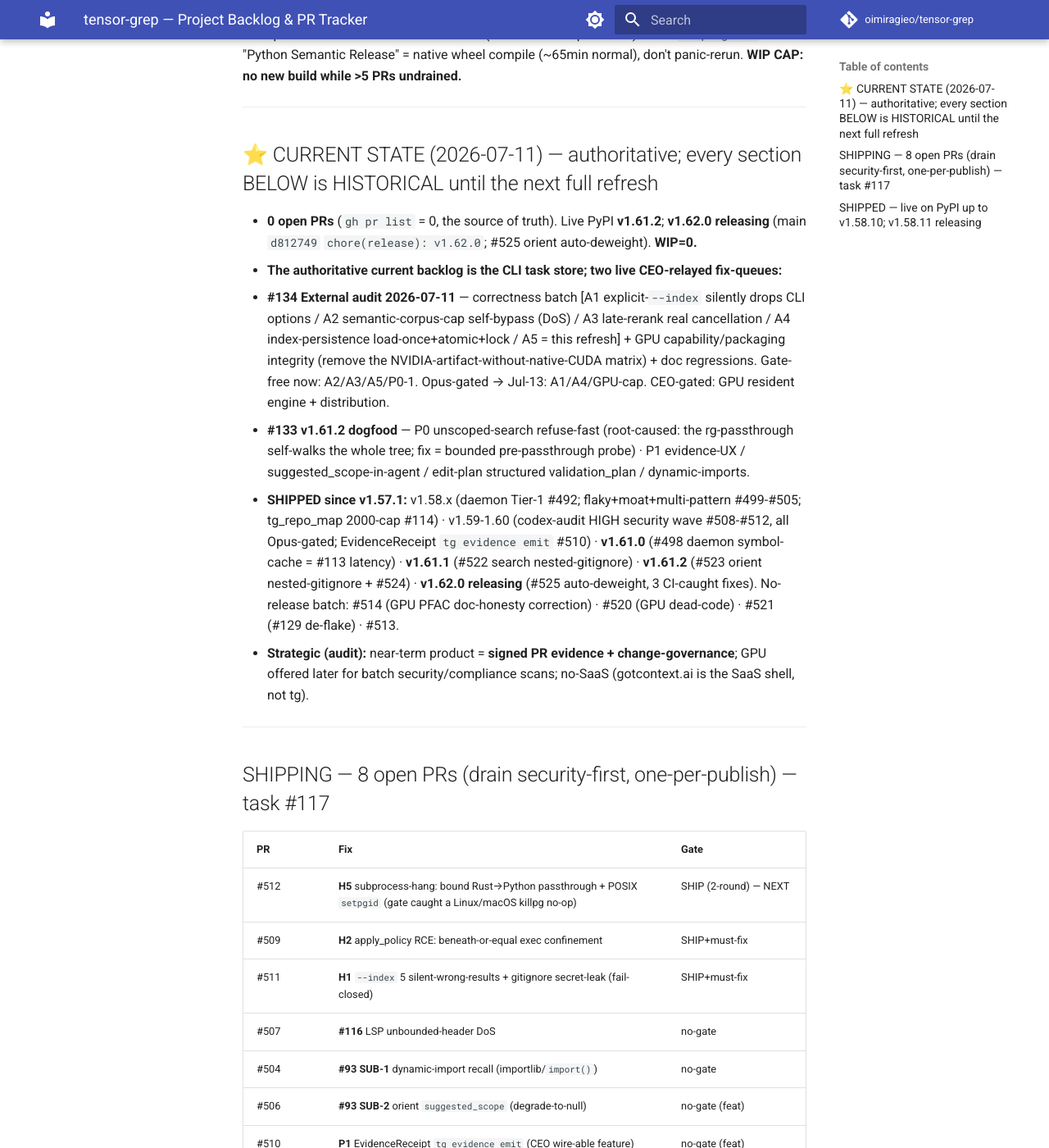
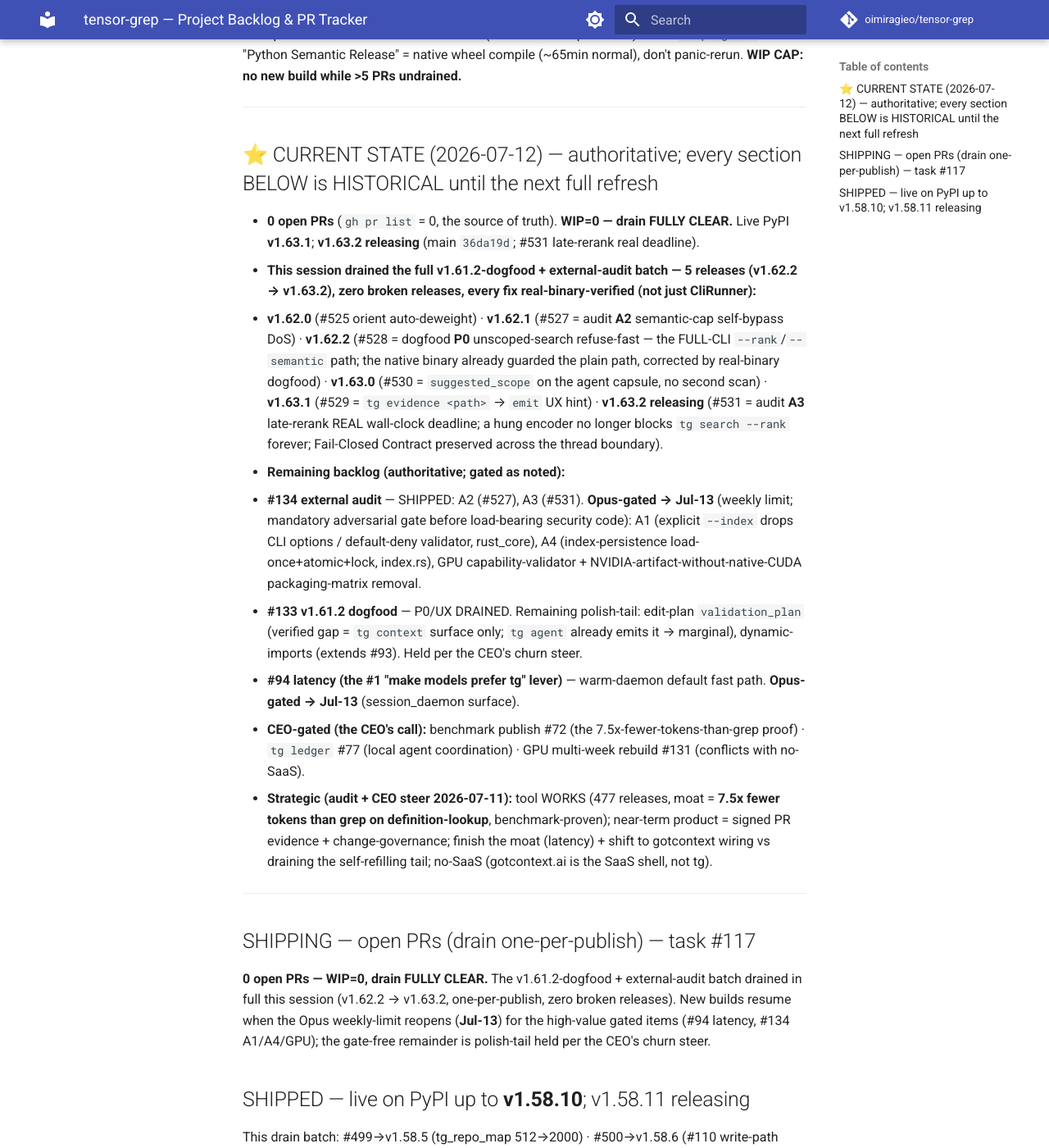
Before and after one commit to oimiragieo/tensor-grep, an MkDocs documentation site: the page built from docs/BACKLOG.md, in a window 1280 px wide and 1400 px high, scrolled down 682 px. Shown: the whole window at 82% size. Built offline with MkDocs 1.6.1 and Material for MkDocs 9.7.7, drawn with Linux system fonts in a browser that asks for light colours; comment, search, counter and statistics services are not loaded; some of the changed text lies outside the part shown.

Commit message:
docs(backlog): refresh canonical ledger to v1.63.2 (WIP=0, drain clear) (#532)

```diff
--- a/docs/BACKLOG.md
+++ b/docs/BACKLOG.md
@@ -23,31 +23,23 @@ wheel compile (~65min normal), don't panic-rerun. **WIP CAP: no new build while
 
 ---
 
-## ⭐ CURRENT STATE (2026-07-11) — authoritative; every section BELOW is HISTORICAL until the next full refresh
+## ⭐ CURRENT STATE (2026-07-12) — authoritative; every section BELOW is HISTORICAL until the next full refresh
 
-- **0 open PRs** (`gh pr list` = 0, the source of truth). Live PyPI **v1.61.2**; **v1.62.0 releasing** (main `d812749` `chore(release): v1.62.0`; #525 orient auto-deweight). **WIP=0.**
-- **The authoritative current backlog is the CLI task store; two live CEO-relayed fix-queues:**
-  - **#134 External audit 2026-07-11** — correctness batch [A1 explicit-`--index` silently drops CLI options / A2 semantic-corpus-cap self-bypass (DoS) / A3 late-rerank real cancellation / A4 index-persistence load-once+atomic+lock / A5 = this refresh] + GPU capability/packaging integrity (remove the NVIDIA-artifact-without-native-CUDA matrix) + doc regressions. Gate-free now: A2/A3/A5/P0-1. Opus-gated → Jul-13: A1/A4/GPU-cap. CEO-gated: GPU resident engine + distribution.
-  - **#133 v1.61.2 dogfood** — P0 unscoped-search refuse-fast (root-caused: the rg-passthrough self-walks the whole tree; fix = bounded pre-passthrough probe) · P1 evidence-UX / suggested_scope-in-agent / edit-plan structured validation_plan / dynamic-imports.
-- **SHIPPED since v1.57.1:** v1.58.x (daemon Tier-1 #492; flaky+moat+multi-pattern #499-#505; tg_repo_map 2000-cap #114) · v1.59-1.60 (codex-audit HIGH security wave #508-#512, all Opus-gated; EvidenceReceipt `tg evidence emit` #510) · **v1.61.0** (#498 daemon symbol-cache = #113 latency) · **v1.61.1** (#522 search nested-gitignore) · **v1.61.2** (#523 orient nested-gitignore + #524) · **v1.62.0 releasing** (#525 auto-deweight, 3 CI-caught fixes). No-release batch: #514 (GPU PFAC doc-honesty correction) · #520 (GPU dead-code) · #521 (#129 de-flake) · #513.
-- **Strategic (audit):** near-term product = **signed PR evidence + change-governance**; GPU offered later for batch security/compliance scans; no-SaaS (gotcontext.ai is the SaaS shell, not tg).
+- **0 open PRs** (`gh pr list` = 0, the source of truth). **WIP=0 — drain FULLY CLEAR.** Live PyPI **v1.63.1**; **v1.63.2 releasing** (main `36da19d`; #531 late-rerank real deadline).
+- **This session drained the full v1.61.2-dogfood + external-audit batch — 5 releases (v1.62.2 → v1.63.2), zero broken releases, every fix real-binary-verified (not just CliRunner):**
+  - **v1.62.0** (#525 orient auto-deweight) · **v1.62.1** (#527 = audit **A2** semantic-cap self-bypass DoS) · **v1.62.2** (#528 = dogfood **P0** unscoped-search refuse-fast — the FULL-CLI `--rank`/`--semantic` path; the native binary already guarded the plain path, corrected by real-binary dogfood) · **v1.63.0** (#530 = `suggested_scope` on the agent capsule, no second scan) · **v1.63.1** (#529 = `tg evidence <path>` → `emit` UX hint) · **v1.63.2 releasing** (#531 = audit **A3** late-rerank REAL wall-clock deadline; a hung encoder no longer blocks `tg search --rank` forever; Fail-Closed Contract preserved across the thread boundary).
+- **Remaining backlog (authoritative; gated as noted):**
+  - **#134 external audit** — SHIPPED: A2 (#527), A3 (#531). **Opus-gated → Jul-13** (weekly limit; mandatory adversarial gate before load-bearing security code): A1 (explicit `--index` drops CLI options / default-deny validator, rust_core), A4 (index-persistence load-once+atomic+lock, index.rs), GPU capability-validator + NVIDIA-artifact-without-native-CUDA packaging-matrix removal.
+  - **#133 v1.61.2 dogfood** — P0/UX DRAINED. Remaining polish-tail: edit-plan `validation_plan` (verified gap = `tg context` surface only; `tg agent` already emits it → marginal), dynamic-imports (extends #93). Held per the CEO's churn steer.
+  - **#94 latency (the #1 "make models prefer tg" lever)** — warm-daemon default fast path. **Opus-gated → Jul-13** (session_daemon surface).
+- **CEO-gated (the CEO's call):** benchmark publish #72 (the 7.5x-fewer-tokens-than-grep proof) · `tg ledger` #77 (local agent coordination) · GPU multi-week rebuild #131 (conflicts with no-SaaS).
+- **Strategic (audit + CEO steer 2026-07-11):** tool WORKS (477 releases, moat = **7.5x fewer tokens than grep on definition-lookup**, benchmark-proven); near-term product = signed PR evidence + change-governance; finish the moat (latency) + shift to gotcontext wiring vs draining the self-refilling tail; no-SaaS (gotcontext.ai is the SaaS shell, not tg).
 
 ---
 
-## SHIPPING — 8 open PRs (drain security-first, one-per-publish) — task #117
+## SHIPPING — open PRs (drain one-per-publish) — task #117
 
-| PR | Fix | Gate |
-|----|-----|------|
-| #512 | **H5** subprocess-hang: bound Rust→Python passthrough + POSIX `setpgid` (gate caught a Linux/macOS killpg no-op) | SHIP (2-round) — NEXT |
-| #509 | **H2** apply_policy RCE: beneath-or-equal exec confinement | SHIP+must-fix |
-| #511 | **H1** `--index` 5 silent-wrong-results + gitignore secret-leak (fail-closed) | SHIP+must-fix |
-| #507 | **#116** LSP unbounded-header DoS | no-gate |
-| #504 | **#93 SUB-1** dynamic-import recall (importlib/`import()`) | no-gate |
-| #506 | **#93 SUB-2** orient `suggested_scope` (degrade-to-null) | no-gate (feat) |
-| #510 | **P1** EvidenceReceipt `tg evidence emit` (CEO wire-able feature) | no-gate (feat) |
-| #498 | **#113** daemon symbol-response cache (20.9x callers/16.8x blast) | SHIP (feat) — LAST → then flip #94 |
-
-Push-race: v1.58.11 releasing (for #508). Poller re-armed per merge; merge #512 when 1.58.11 on /simple.
+**0 open PRs — WIP=0, drain FULLY CLEAR.** The v1.61.2-dogfood + external-audit batch drained in full this session (v1.62.2 → v1.63.2, one-per-publish, zero broken releases). New builds resume when the Opus weekly-limit reopens (**Jul-13**) for the high-value gated items (#94 latency, #134 A1/A4/GPU); the gate-free remainder is polish-tail held per the CEO's churn steer.
 
 ## SHIPPED — live on PyPI up to **v1.58.10**; v1.58.11 releasing
 
```
